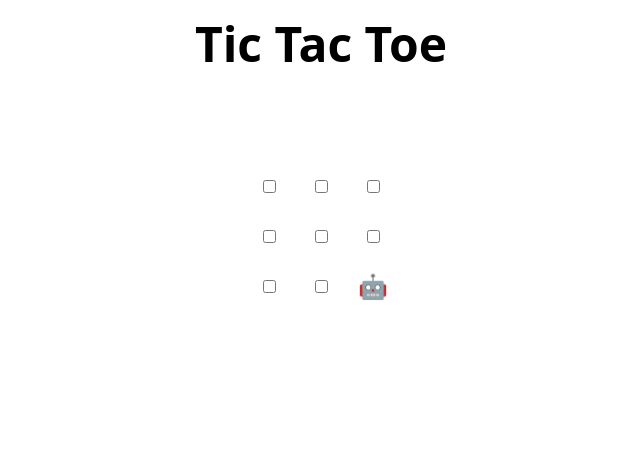
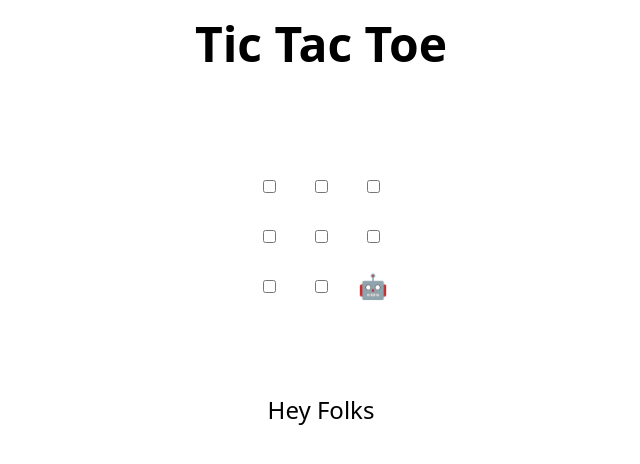
Before and after one commit to DivvSaxena/MLSA_Task2, a plain HTML site: page index.html in a window 1280 px wide. Shown: the whole page, without its empty margins (319-959 px from the left). Drawn offline with Linux system fonts and the light colour scheme.

Commit message:
Update index.html
hey

```diff
--- a/index.html
+++ b/index.html
@@ -47,6 +47,7 @@
   </tr>
 </table>
 
+<p>Hey Folks</p>
 <h2 hidden>Game over, refresh to play again 🧑‍💻 🤖!</h2>
 
 <script>
```
